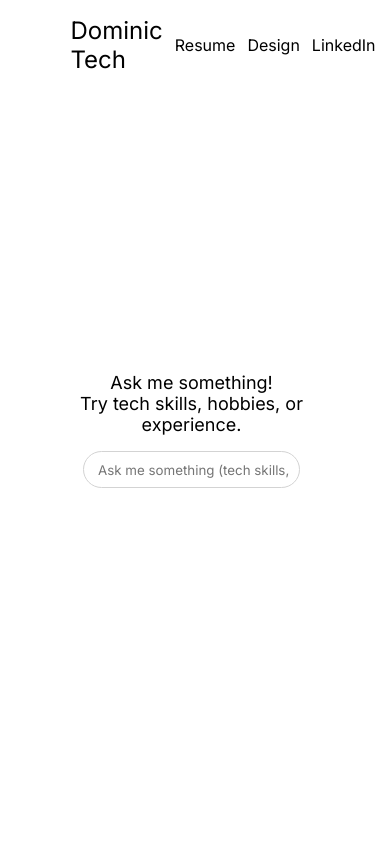
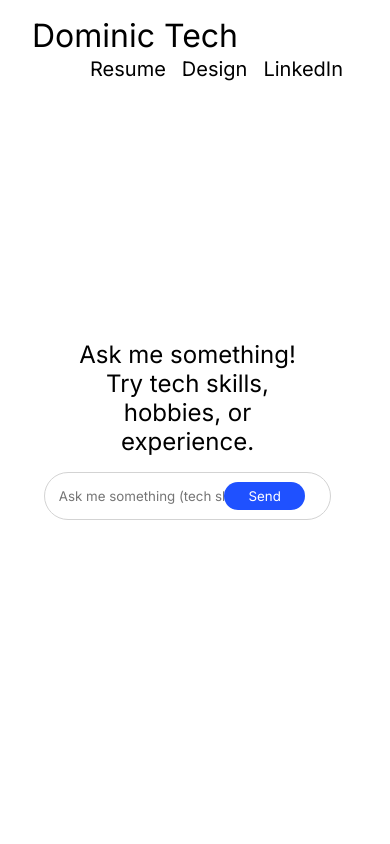
Before and after one commit to dominiccc13/augmented-chatbot-2, a FastAPI app: page / in a window 390 px wide. Run offline with FastAPI, Linux system fonts and the light colour scheme; parts of the project's set-up code (start-up, migrations or seed data) failed here and were passed over.

Commit message:
slight styling

```diff
--- a/static/style.css
+++ b/static/style.css
@@ -14,30 +14,26 @@ html, body {
 /* Header */
 header {
     padding: 2.5rem 7.5rem;
+    display: flex;
+    flex-wrap: wrap;
+    gap: 0 3rem;
+    justify-content: right;
+    align-items: center;
     position: absolute;
     top: 0;
     left: 0;
     right: 0;
+}
+header #logo {
+    flex: 1;
+    font-size: 2.5rem; font-weight: 100; text-wrap-mode: nowrap;
+}
+header #a-div {
     display: flex;
     gap: 1rem;
-    align-items: center;
 }
-header #logo {
-    font-size: 2.5rem;
-    font-weight: 100;
-}
-header a:first-of-type {
-    text-decoration: none;
-    color: black;
-}
-header a:nth-of-type(1) {
-    margin-left: auto;
-}
-header a:not(h1 a) {
-    font-size: 1.25rem;
-    color: black;
-    text-decoration: none;
-}
+header a { text-decoration: none; color: black; }
+header a:not(h1 a) { font-size: 1.25rem; }
 
 /* Chatbot */
 #chatbot {
@@ -85,24 +81,25 @@ header a:not(h1 a) {
 #prompt {
     margin: 0 auto;
     padding: .6rem;
-    width: 50vw;
+    max-width: 90%;
+    min-width: 60%;
     display: flex;
 
     border: 1px solid lightgray;
     border-radius: 2rem;
 }
-#prompt input {
+#prompt #chat-input {
     padding-left: .25rem;
     flex: 3;
     border: none;
 }
-#prompt input:focus {
+#prompt #chat-input:focus {
     outline: none;
 }
-#prompt input:focus::placeholder {
+#prompt #chat-input:focus::placeholder {
     color: transparent;
 }
-#prompt button {
+#prompt #chat-btn {
     padding: .35rem;
     flex: 1;
     border: none;
@@ -111,36 +108,34 @@ header a:not(h1 a) {
     color: white;
     transition: background-color 0.3s ease, color 0.3s ease, transform 0.1s ease;
 }
-#prompt button:hover {
+#prompt #chat-btn:hover {
     background-color: #4c74ff;
 }
 
 /* Chatting */
-.chatting header {
-    position: static;
+.chatting header { position: static; }
+.chatting #chatbot { justify-content: flex-start; }
+.chatting #init-msg { display: none; }
+.chatting #messages { flex: 1; }
+
+@media (max-width: 600px) {
+    header {
+        padding: .5rem 2rem;
+        display: flex;
+        flex-wrap: wrap;
+        justify-content: right;
+    }
+    header #logo { flex-basis: 100%; }
+    header a { font-size: 2rem; }
+    #prompt {
+        display: flex;
+        min-width: 90%;
+        overflow: hidden;
+    }
+    #prompt #chat-input { flex: 2 1 66%; min-width: 66%; }
+    #prompt #chat-btn { flex: 1 2 33%; }
 }
 
-.chatting #chatbot {
-    justify-content: flex-start;
+@media (max-width: 250px) {
+    #prompt #chat-btn { display: none; }
 }
-
-.chatting #init-msg {
-    display: none;
-}
-
-.chatting #messages {
-    flex: 1;
-}
-
-/* Mobile */
-@media (max-width: 600px) {
-    header { margin: 0 auto; padding: 1rem; gap: .75rem; max-width: 60vw; }
-    header #logo { font-size: 1.5rem; margin-right: auto; }
-    header a:not(h1 a) { font-size: 1rem; }
-    header a:last-of-type { margin-right: auto; }
-    #chatbot { margin: 0 auto; padding: 1rem; min-width: 90vw; max-width: 90vw; }
-    #init-msg { margin: 0 auto; font-size: .75rem; }
-    .user-message { max-width: 75%; }
-    #prompt { margin: 0 auto; display: flex; max-width: 80vw; overflow: hidden; }
-    #chat-btn { display: none; }
-}
--- a/templates/index.html
+++ b/templates/index.html
@@ -12,9 +12,11 @@
 <!-- <body id="body" class="chatting"> -->
     <header>
         <h1 id="logo"><a href="/">Dominic Tech</a></h1>
-        <a href="/resume">Resume</a>
-        <a href="/design">Design</a>
-        <a href="https://www.linkedin.com/in/dominic-stefani-723290387/" target="_blank">LinkedIn</a>
+        <div id="a-div">
+            <a href="/resume">Resume</a>
+            <a href="/design">Design</a>
+            <a href="https://www.linkedin.com/in/dominic-stefani-723290387/" target="_blank">LinkedIn</a>
+        </div>
     </header>
     <div id="chatbot">
         <div id="init-msg">
```
